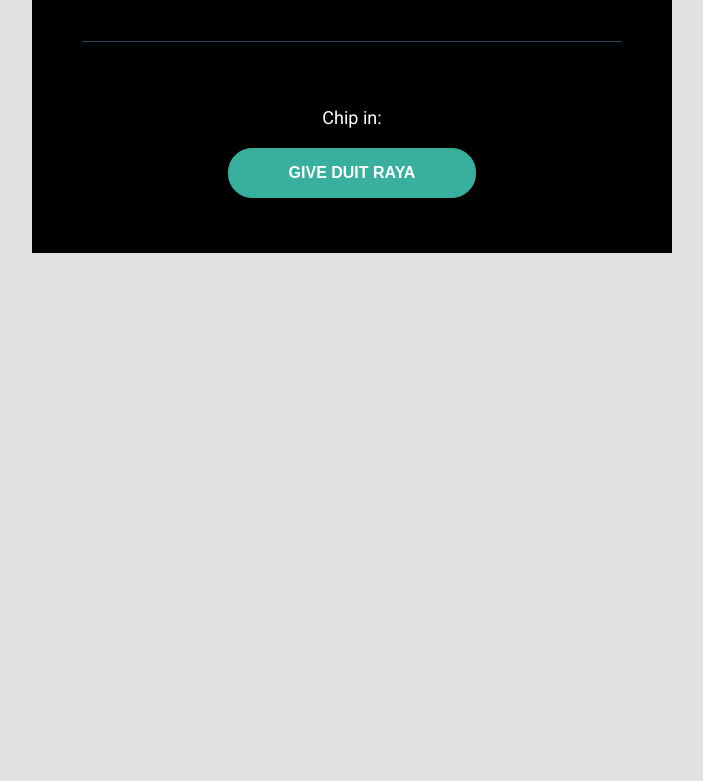
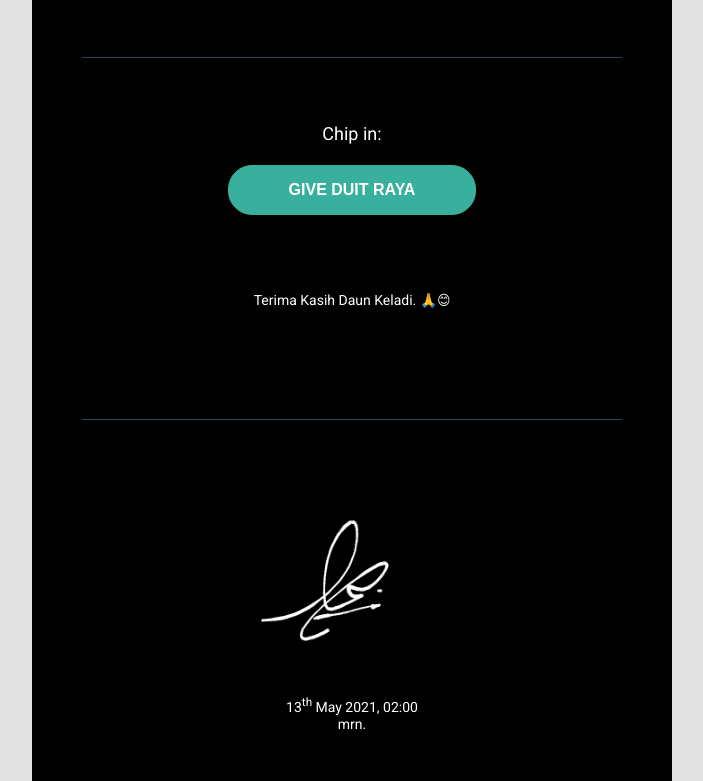
Before and after one commit to 0xh34rtl3ss/Raya22, a plain HTML site: page index.html in a window 1280 px wide. Shown: the part 1367-2148 px from the top of the page, without its empty margins (288-991 px from the left). Before the commit the page ends 1620 px from the top, so only its background shows below. Drawn offline with nearby package versions, Linux system fonts and the light colour scheme.

Commit message:
update
yes

```diff
--- a/index.html
+++ b/index.html
@@ -34,7 +34,7 @@
 	<!--<![endif]-->
 	<title></title>
 	<!--[if !mso]><!-->
-		<script src="https://ajax.googleapis.com/ajax/libs/jquery/3.5.1/jquery.min.js"></script>
+	<script src="https://ajax.googleapis.com/ajax/libs/jquery/3.5.1/jquery.min.js"></script>
 
 	<link href="https://fonts.googleapis.com/css?family=Montserrat" rel="stylesheet" type="text/css" />
 	<link href="https://fonts.googleapis.com/css?family=Roboto" rel="stylesheet" type="text/css" />
@@ -260,12 +260,12 @@
 											<div align="center" class="img-container center autowidth"
 												style="padding-right: 0px;padding-left: 0px;">
 												<!--[if mso]><table width="100%" cellpadding="0" cellspacing="0" border="0"><tr style="line-height:0px"><td style="padding-right: 0px;padding-left: 0px;" align="center"><![endif]--><a
-													href="http://www.example.com" style="outline:none" tabindex="-1"
-													target="_blank"><img align="center" alt="Alternate text" border="0"
+													style="outline:none" tabindex="-1" target="_blank"><img
+														align="center" alt="Alternate text" border="0"
 														class="center autowidth"
 														src="images/9206aa_dd03ea9153154c08a0499ea883d8749e_mv2.gif"
 														style="text-decoration: none; -ms-interpolation-mode: bicubic; height: auto; border: 0; width: 100%; max-width: 480px; display: block;"
-														title="Alternate text" width="480" /></a>
+														title="Ketupat!" width="480" /></a>
 												<!--[if mso]></td></tr></table><![endif]-->
 											</div>
 											<!--[if mso]><table width="100%" cellpadding="0" cellspacing="0" border="0"><tr><td style="padding-right: 10px; padding-left: 10px; padding-top: 10px; padding-bottom: 10px; font-family: Tahoma, Verdana, sans-serif"><![endif]-->
@@ -333,6 +333,7 @@
 													style="font-size: 14px; line-height: 1.2; color: #ffffff; font-family: 'Roboto', Tahoma, Verdana, Segoe, sans-serif; mso-line-height-alt: 17px;">
 													<p
 														style="margin: 0; font-size: 14px; line-height: 1.2; word-break: break-word; text-align: center; mso-line-height-alt: 17px; margin-top: 0; margin-bottom: 0;">
+														bagi yang mengenali diri ini,</br>
 														<br />SELAMAT HARI RAYA MAAF ZAHIR DAN BATIN
 														!<br /><br /><em>Ketika tangan tidak mampu menjabat,</em></p>
 													<p
@@ -416,7 +417,8 @@
 													<p
 														style="margin: 0; font-size: 14px; line-height: 1.2; word-break: break-word; text-align: center; mso-line-height-alt: 17px; margin-top: 0; margin-bottom: 0;">
 														<br />Semoga hari yang istimewa dan mulia ini,</br>membawa
-														kedamaian, kebahagiaan dan kemakmuran bagi semua orang.</br></br>dan
+														kedamaian, kebahagiaan dan kemakmuran bagi semua
+														orang.</br></br>dan
 														dipertemukan dengan Ramadan yang akan datang.</br>InsyaAllah
 													</p>
 												</div>
@@ -512,6 +514,70 @@
 																	style="padding-left:60px;padding-right:60px;font-size:16px;display:inline-block;letter-spacing:undefined;"><span
 																		style="font-size: 16px; margin: 0; line-height: 2; word-break: break-word; mso-line-height-alt: 32px;"><strong>GIVE
 																			DUIT RAYA</strong></span></span></a>
+															<div
+																style="color:#ffffff;font-family:'Roboto', Tahoma, Verdana, Segoe, sans-serif;line-height:1.2;padding-top:10px;padding-right:10px;padding-bottom:10px;padding-left:10px;">
+																<div class="txtTinyMce-wrapper"
+																	style="font-size: 14px; line-height: 1.2; color: #ffffff; font-family: 'Roboto', Tahoma, Verdana, Segoe, sans-serif; mso-line-height-alt: 17px;">
+																	<p
+																		style="margin: 0; font-size: 14px; line-height: 1.2; word-break: break-word; text-align: center; mso-line-height-alt: 17px; margin-top: 0; margin-bottom: 0;">
+																		<br /></br></br></br>Terima Kasih Daun
+																		Keladi. 🙏😊
+																	</p>
+																</div>
+															</div>
+															<table border="0" cellpadding="0" cellspacing="0"
+																class="divider" role="presentation"
+																style="table-layout: fixed; vertical-align: top; border-spacing: 0; border-collapse: collapse; mso-table-lspace: 0pt; mso-table-rspace: 0pt; min-width: 100%; -ms-text-size-adjust: 100%; -webkit-text-size-adjust: 100%;"
+																valign="top" width="100%">
+																<tbody>
+																	<tr style="vertical-align: top;" valign="top">
+																		<td class="divider_inner"
+																			style="word-break: break-word; vertical-align: top; min-width: 100%; -ms-text-size-adjust: 100%; -webkit-text-size-adjust: 100%; padding-top: 50px; padding-right: 50px; padding-bottom: 50px; padding-left: 50px;"
+																			valign="top">
+																			<table align="center" border="0"
+																				cellpadding="0" cellspacing="0"
+																				class="divider_content"
+																				role="presentation"
+																				style="table-layout: fixed; vertical-align: top; border-spacing: 0; border-collapse: collapse; mso-table-lspace: 0pt; mso-table-rspace: 0pt; border-top: 1px solid #314462; width: 100%;"
+																				valign="top" width="100%">
+																				<tbody>
+																					<tr style="vertical-align: top;"
+																						valign="top">
+																						<td style="word-break: break-word; vertical-align: top; -ms-text-size-adjust: 100%; -webkit-text-size-adjust: 100%;"
+																							valign="top"><span></span>
+																						</td>
+																					</tr>
+																				</tbody>
+																			</table>
+																		</td>
+																	</tr>
+																</tbody>
+															</table>
+															<div align="center" class="img-container center autowidth"
+																style="padding-right: 0px;padding-left: 0px;">
+																<!--[if mso]><table width="100%" cellpadding="0" cellspacing="0" border="0"><tr style="line-height:0px"><td style="padding-right: 0px;padding-left: 0px;" align="center"><![endif]--><a
+																	style="outline:none" tabindex="-1"
+																	target="_blank"><img align="center"
+																		alt="Alternate text" border="0"
+																		class="center autowidth"
+																		src="images/signature.png"
+																		style="text-decoration: none; -ms-interpolation-mode: bicubic; height: auto; border: 0; width: 100%; max-width: 480px; display: block;"
+																		title="Ketupat!" width="480" /></a>
+																<!--[if mso]></td></tr></table><![endif]-->
+															</div>
+															<div
+																style="color:#ffffff;font-family:'Roboto', Tahoma, Verdana, Segoe, sans-serif;line-height:1.2;padding-top:10px;padding-right:10px;padding-bottom:10px;padding-left:10px;">
+																<div class="txtTinyMce-wrapper"
+																	style="font-size: 14px; line-height: 1.2; color: #ffffff; font-family: 'Roboto', Tahoma, Verdana, Segoe, sans-serif; mso-line-height-alt: 17px;">
+																	<p
+																		style="margin: 0; font-size: 14px; line-height: 1.2; word-break: break-word; text-align: center; mso-line-height-alt: 17px; margin-top: 0; margin-bottom: 0;">
+																		<br />13<sup>th</sup> May 2021, 02:00</br>mrn.</br></br></br>
+																	</p>
+																</div>
+															</div>
+
+
+
 															<!--[if mso]></center></v:textbox></v:roundrect></td></tr></table><![endif]-->
 														</div>
 
```
Also changed, not shown: images/signature.png (added).
